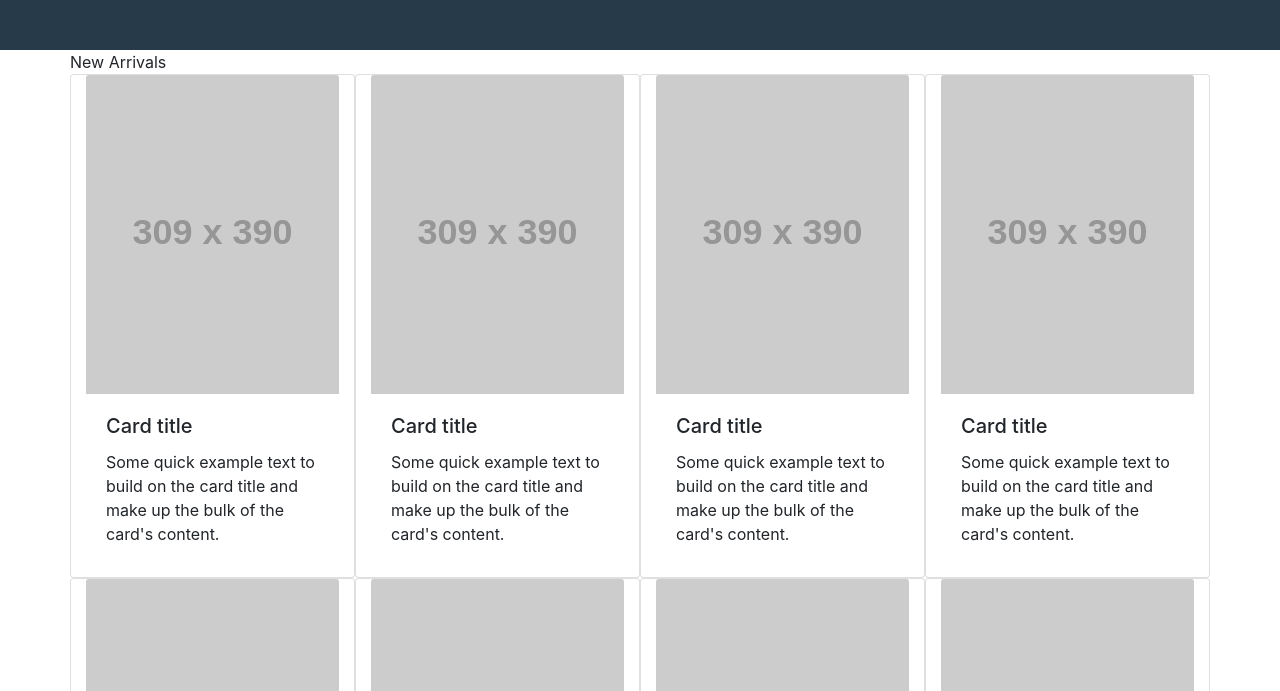
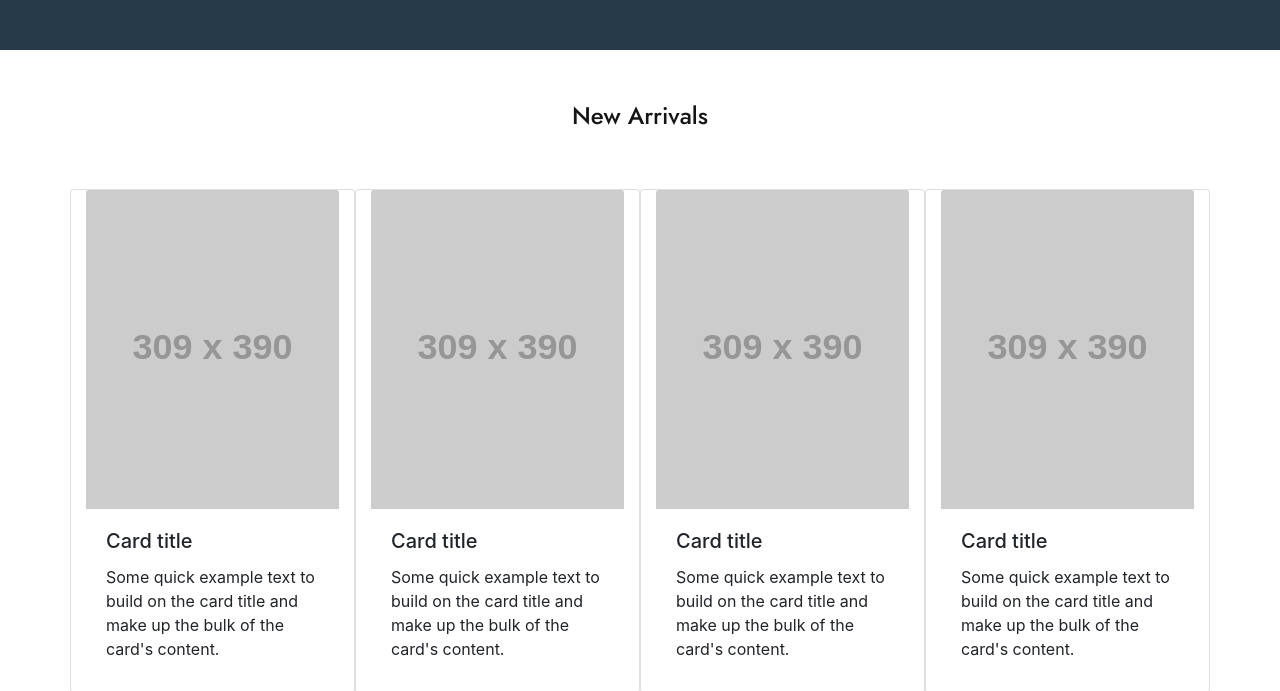
Before and after one commit to jusgladysz/frontend-level-up-lesson5, a website built with webpack: page src/index.html in a window 1280 px wide. Shown: the part 938-1629 px from the top of the page. Built offline with nearby package versions, Linux system fonts and the light colour scheme; placeholder pictures from the web are drawn by us.

Commit message:
Add New-Arrivals section title

```diff
--- a/src/index.html
+++ b/src/index.html
@@ -95,7 +95,7 @@
     </div>
 </div>
 <div class="container">
-    <div class="row">New Arrivals</div>
+    <div class="row"><h2 class="col-12 New-Arrivals text-center py-5">New Arrivals</h2></div>
     <div class="row">
         <div class="col-6 col-md-3 card tile">
             <img alt="1" class="card-img-top" src="https://via.placeholder.com/309x390?text=1">
@@ -167,7 +167,7 @@
     <div class="row">All products</div>
     <div class="row">
         <div class="offer col-12 col-md-5"><img class="img-fluid offer__item" alt="a" src="https://via.placeholder.com/547x630?text=a"></div>
-        <div class="col-12 col-md-7">
+        <div class="offer col-12 col-md-7">
             <div class="row">
                 <div class="offer col-12 col-md-6"><img class="img-fluid offer__item" alt="b" src="https://via.placeholder.com/380x310?text=b"></div>
                 <div class="offer col-12 col-md-6"><img class="img-fluid offer__item" alt="c" src="https://via.placeholder.com/380x310?text=c"></div>
--- a/src/styles/style.scss
+++ b/src/styles/style.scss
@@ -38,6 +38,7 @@ $Text-Style-4-color: #151515;
 }
 
 .offer{
+  padding: 0;
   &__item{
     padding:5px;
   }
@@ -62,3 +63,15 @@ $Text-Style-4-color: #151515;
   text-align: center;
   color: $Text-Style-4-color
 }
+
+.New-Arrivals {
+  font-family: Jost, sans-serif;
+  font-size: 24px;
+  font-weight: 500;
+  font-stretch: normal;
+  font-style: normal;
+  line-height: normal;
+  letter-spacing: normal;
+  text-align: center;
+  color: $Text-Style-4-color;
+}
```
